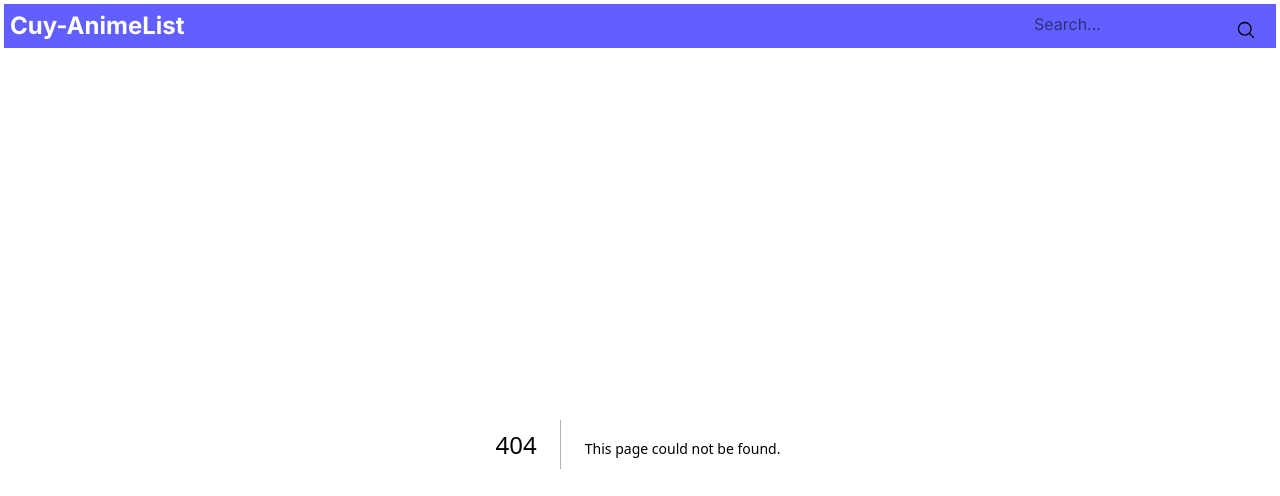
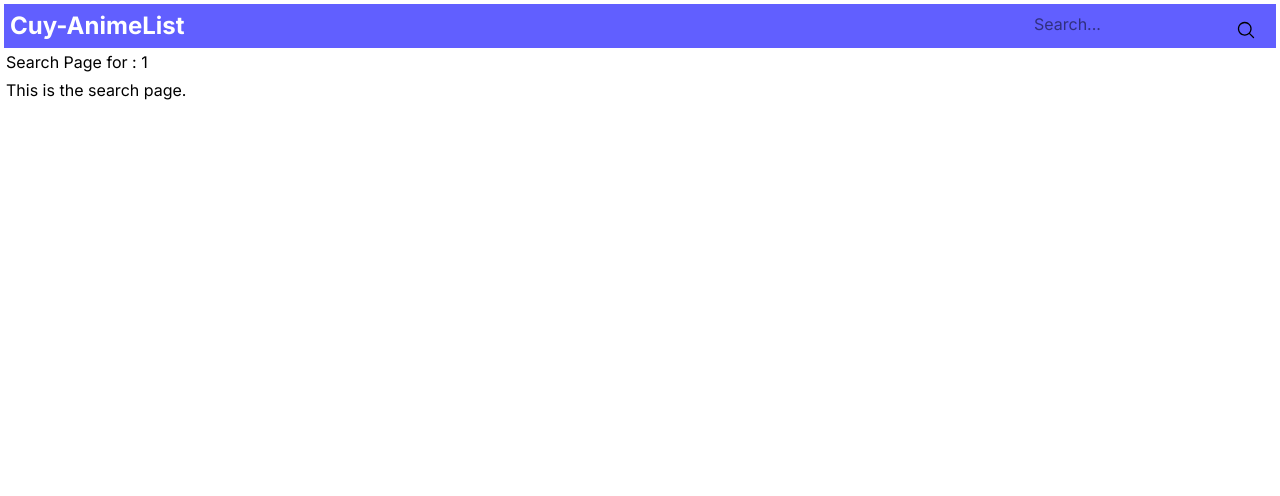
Before and after one commit to AWP22nd/Cuy-Un4, a Next.js app in the folder cuyanimelist/: page /search/1 in a window 1280 px wide. Before the commit this address had no page. Shown: the top 496 px of the page. Built offline with nearby package versions, Linux system fonts and the light colour scheme.

Commit message:
Add files via upload

```diff
--- /dev/null
+++ b/cuyanimelist/src/app/search/[keyword]/page.js
@@ -0,0 +1,18 @@
+// export default function Page() {
+//     return (
+//         <div>
+//             <h1>Search Page</h1>
+//         </div>
+//     );
+// }
+
+const Page = ({ params }) => {
+    return (
+        <>
+            <h1>Search Page for : {params.keyword}</h1>
+            <p>This is the search page.</p>
+        </>
+    );
+};
+
+export default Page;
```
